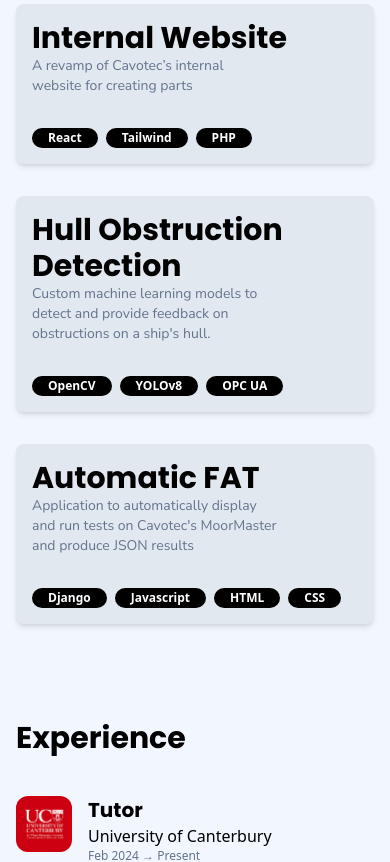
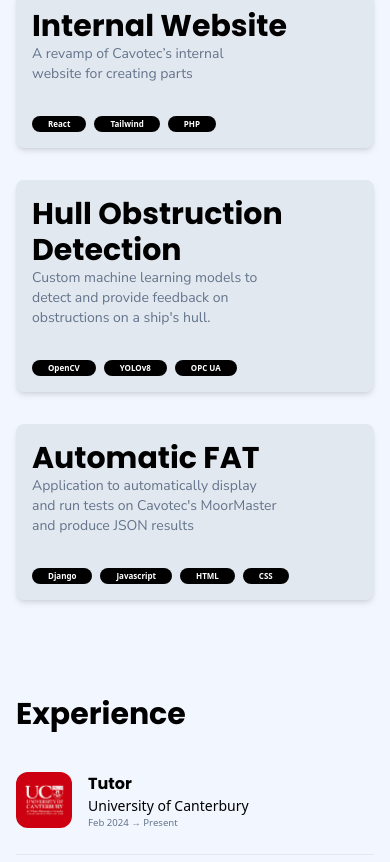
Before and after one commit to barthelmeh/tom.barthelmeh, a React (Vite) app: page / in a window 390 px wide. Shown: the part 1640-2502 px from the top of the page. Built offline with nearby package versions, Linux system fonts and the light colour scheme.

Commit message:
Updating text sizes to reduce on smaller screen sizes

```diff
--- a/src/components/Experience.tsx
+++ b/src/components/Experience.tsx
@@ -9,13 +9,13 @@ const Experience = (props: Experience) => {
             />
 
             <div className='flex flex-col col-span-6'>
-                <h1 className='font-title text-xl font-bold'>
+                <h1 className='font-title sm:text-xl font-bold'>
                     {props.title}
                 </h1>
-                <p>
+                <p className='text-sm sm:text-base'>
                     {props.company}
                 </p>
-                <p className='text-slate-500 text-xs'>
+                <p className='text-slate-500 text-[0.6rem] sm:text-xs'>
                     {`${props.from} → ${props.to}`}
                 </p>
             </div>
--- a/src/components/portfolio/ProjectPill.tsx
+++ b/src/components/portfolio/ProjectPill.tsx
@@ -1,6 +1,6 @@
 const ProjectPill = ({text}: {text: string}) => {
     return (
-        <div className='rounded-full bg-black text-white font-bold flex text-xs justify-center items-center px-4 py-0.5'>
+        <div className='rounded-full bg-black text-white font-bold flex text-[0.5rem] sm:text-xs justify-center items-center px-4 py-0.5'>
             {text}
         </div>
     )
```
